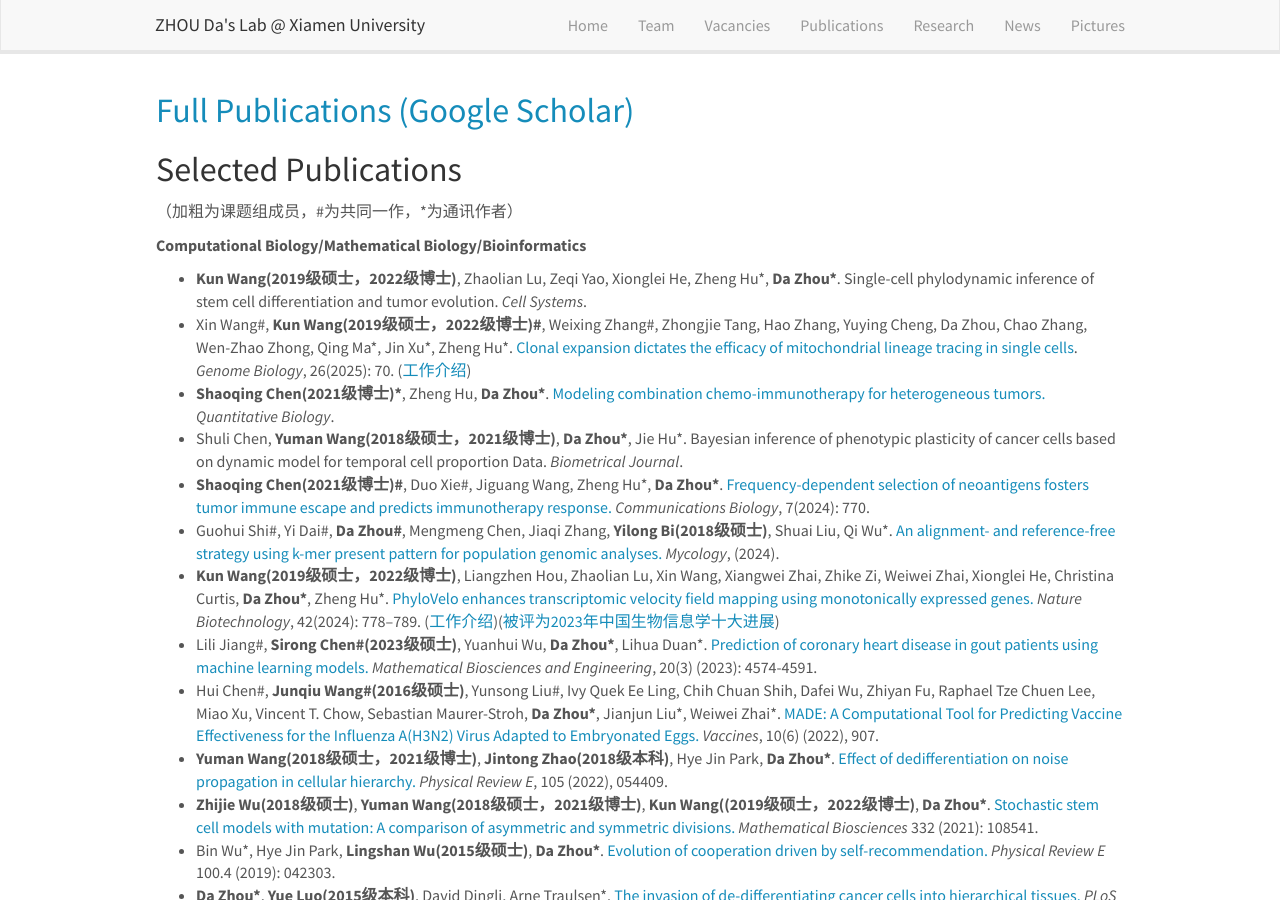
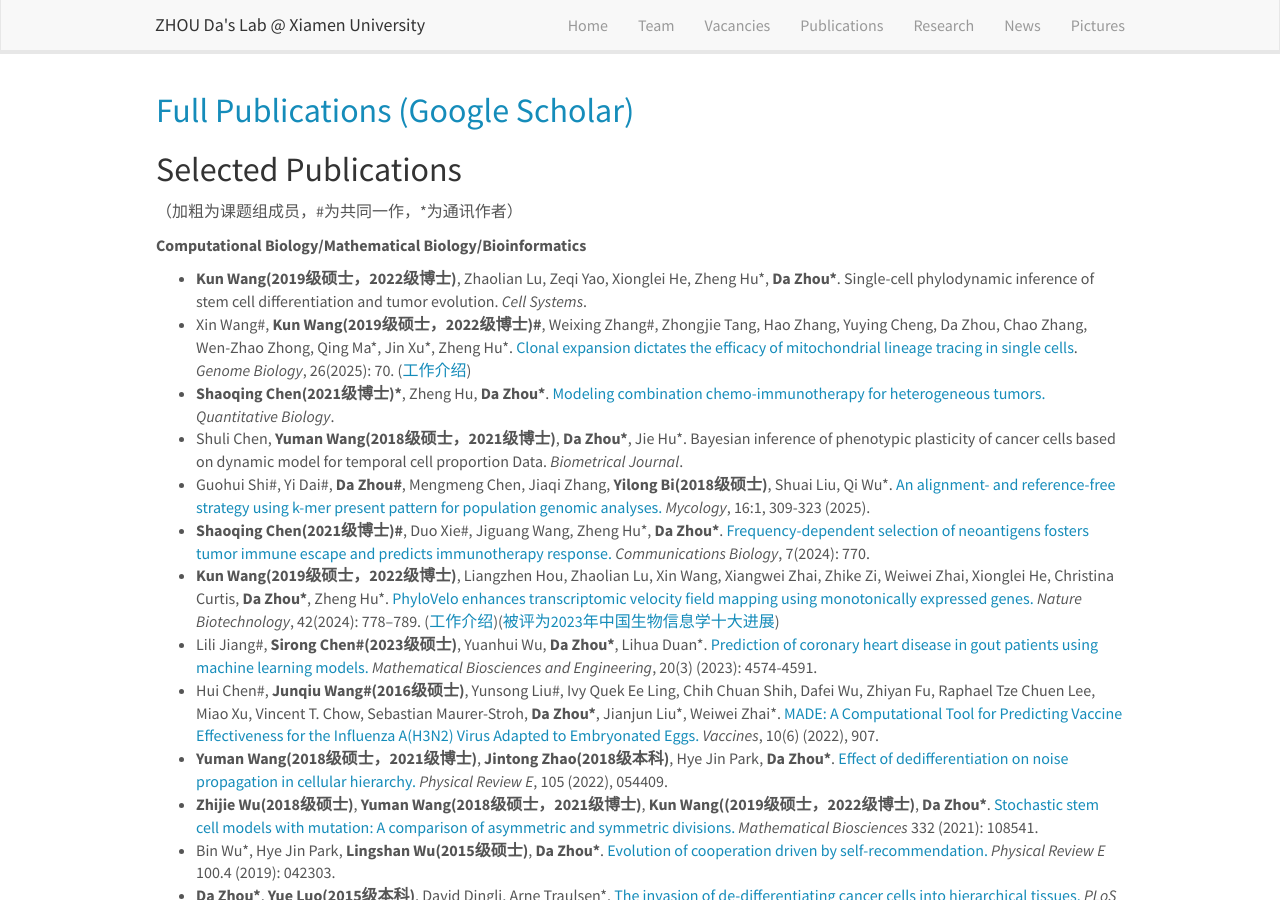
Before and after one commit to ZhouDaLab/zhoudalab.github.io, a Jekyll site: the page built from _pages/publications.md, in a window 1280 px wide and 900 px high. Built offline with Jekyll 4.4.1, drawn with Linux system fonts in a browser that asks for light colours; nearby versions of some CDN libraries.

Commit message:
Update publications.md

```diff
--- a/_pages/publications.md
+++ b/_pages/publications.md
@@ -18,8 +18,8 @@ permalink: /publications/
 - Xin Wang\#, **Kun Wang(2019级硕士，2022级博士)\#**, Weixing Zhang\#, Zhongjie Tang, Hao Zhang, Yuying Cheng, Da Zhou, Chao Zhang, Wen-Zhao Zhong, Qing Ma\*, Jin Xu\*, Zheng Hu\*. [Clonal expansion dictates the efficacy of mitochondrial lineage tracing in single cells](https://genomebiology.biomedcentral.com/articles/10.1186/s13059-025-03540-7). *Genome Biology*, 26(2025): 70.  ([工作介绍](https://mp.weixin.qq.com/s/S_n3lnr3vEI8gALwZm5mdw))
 - **Shaoqing Chen(2021级博士)\***, Zheng Hu, **Da Zhou\***. [Modeling combination chemo-immunotherapy for heterogeneous tumors.](https://onlinelibrary.wiley.com/doi/10.1002/qub2.98) *Quantitative Biology*.
 - Shuli Chen, **Yuman Wang(2018级硕士，2021级博士)**, **Da Zhou\***, Jie Hu\*. Bayesian inference of phenotypic plasticity of cancer cells based on dynamic model for temporal cell proportion Data. *Biometrical Journal*.
+- Guohui Shi\#, Yi Dai#, **Da Zhou\#**, Mengmeng Chen, Jiaqi Zhang, **Yilong Bi(2018级硕士)**, Shuai Liu, Qi Wu\*. [An alignment- and reference-free strategy using k-mer present pattern for population genomic analyses.](https://www.tandfonline.com/doi/citedby/10.1080/21501203.2024.2358868?scroll=top&needAccess=true) *Mycology*,  16:1, 309-323 (2025).
 -  **Shaoqing Chen(2021级博士)\#**, Duo Xie\#, Jiguang Wang, Zheng Hu\*, **Da Zhou\***. [Frequency-dependent selection of neoantigens fosters tumor immune escape and predicts immunotherapy response.](https://www.nature.com/articles/s42003-024-06460-7) *Communications Biology*, 7(2024): 770.
-- Guohui Shi\#, Yi Dai#, **Da Zhou\#**, Mengmeng Chen, Jiaqi Zhang, **Yilong Bi(2018级硕士)**, Shuai Liu, Qi Wu\*. [An alignment- and reference-free strategy using k-mer present pattern for population genomic analyses.](https://www.tandfonline.com/doi/citedby/10.1080/21501203.2024.2358868?scroll=top&needAccess=true) *Mycology*, (2024).
 - **Kun Wang(2019级硕士，2022级博士)**, Liangzhen Hou, Zhaolian Lu, Xin Wang, Xiangwei Zhai, Zhike Zi, Weiwei Zhai, Xionglei He, Christina Curtis, **Da Zhou\***, Zheng Hu\*. [PhyloVelo enhances transcriptomic velocity field mapping using monotonically expressed genes.](https://www.nature.com/articles/s41587-023-01887-5) *Nature Biotechnology*, 42(2024): 778–789. ([工作介绍](http://isynbio.siat.ac.cn/view.php?id=753))([被评为2023年中国生物信息学十大进展](http://gpb.big.ac.cn/news/1020))
 - Lili Jiang\#, **Sirong Chen\#(2023级硕士)**, Yuanhui Wu,  **Da Zhou\***,  Lihua Duan\*.  [Prediction of coronary heart disease in gout patients using machine learning models.](http://www.aimspress.com/article/doi/10.3934/mbe.2023212) *Mathematical Biosciences and Engineering*, 20(3) (2023): 4574-4591.
 - Hui Chen\#, **Junqiu Wang\#(2016级硕士)**, Yunsong Liu\#, Ivy Quek Ee Ling, Chih Chuan Shih, Dafei Wu, Zhiyan Fu, Raphael Tze Chuen Lee, Miao Xu, Vincent T. Chow, Sebastian Maurer-Stroh, **Da Zhou\***, Jianjun Liu\*, Weiwei Zhai\*. [MADE: A Computational Tool for Predicting Vaccine Effectiveness for the Influenza A(H3N2) Virus Adapted to Embryonated Eggs.](https://www.mdpi.com/2076-393X/10/6/907) *Vaccines*, 10(6) (2022), 907.
```
